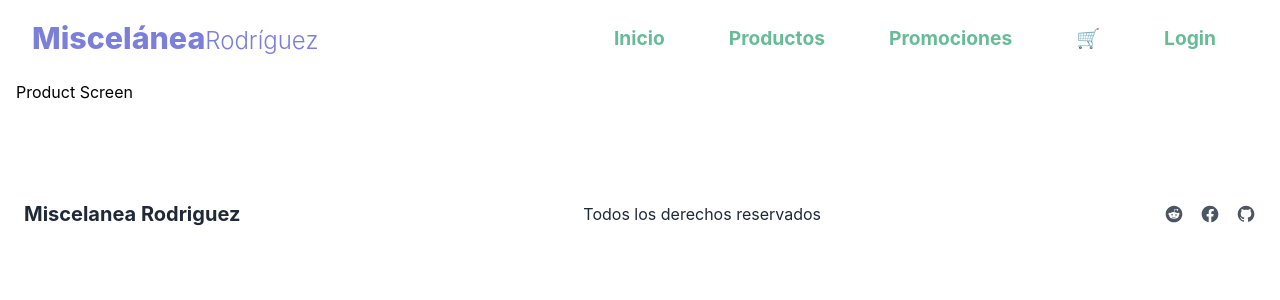
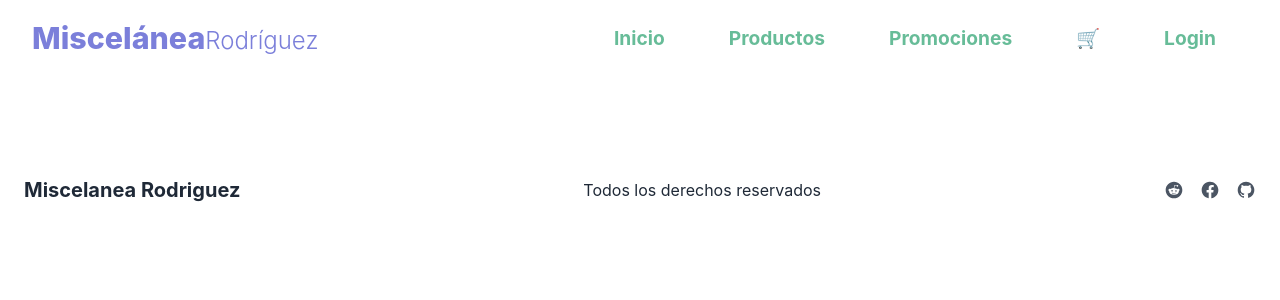
Before and after one commit to ArgeNH/miscelania-frontend, a React (Create React App) app: page /productos in a window 1280 px wide. Shown: the top 300 px of the page. Built offline with nearby package versions, Linux system fonts and the light colour scheme.

Commit message:
fix problem with Navbar

```diff
--- a/src/components/navbar/Nabvar.js
+++ b/src/components/navbar/Nabvar.js
@@ -8,6 +8,8 @@ export const Nabvar = () => {
 
     const [isOpen, setIsOpen] = useState(false);
 
+    const open = () => setIsOpen(!isOpen);
+
     /*     const handleLogout = () => {
             navigate('/login', {
                 replace: true
@@ -15,23 +17,25 @@ export const Nabvar = () => {
         } */
 
     return (
+        <>
             <Nav>
                 <Logo to='/'>
                     Miscelánea<span>Rodríguez</span>
                 </Logo>
-            <Hamburger onClick={() => setIsOpen(!isOpen)}>
+                <Hamburger onClick={open}>
                     <span />
                     <span />
                     <span />
                 </Hamburger>
                 <Menu isOpen={isOpen}>
-                <MenuLink to='/'>Inicio</MenuLink>
-                <MenuLink to='/productos'>Productos</MenuLink>
-                <MenuLink to='/promociones'>Promociones</MenuLink>
-                <MenuLink to='/compra'>🛒</MenuLink>
-                <MenuLink to='/login'>Login</MenuLink>
+                    <MenuLink to='/' onClick={open}>Inicio</MenuLink>
+                    <MenuLink to='/productos' onClick={open}>Productos</MenuLink>
+                    <MenuLink to='/promociones' onClick={open}>Promociones</MenuLink>
+                    <MenuLink to='/compra' onClick={open}>🛒</MenuLink>
+                    <MenuLink to='/login' >Login</MenuLink>
                 </Menu>
             </Nav>
+        </>
     )
 }
 
@@ -57,6 +61,7 @@ const Nav = styled.div`
     top: 0;
     left: 0;
     right: 0;
+    z-index: 2;
 `;
 
 const Logo = styled(Link)`
--- a/src/components/product/ProductScreen.js
+++ b/src/components/product/ProductScreen.js
@@ -3,8 +3,7 @@ import './product.css';
 
 export const ProductScreen = () => {
     return (
-        <div>
-            <h1>Product Screen</h1>
-        </div>
+        <>
+        </>
     )
 }
--- a/src/index.css
+++ b/src/index.css
@@ -1,12 +1,4 @@
 @tailwind base;
-@tailwind components;
-@tailwind utilities;
-@tailwind variants;
-
-:root {
-  --bg-primary: #333;
-}
-
 
 body {
   margin: 0;
@@ -17,3 +9,7 @@ body {
   -moz-osx-font-smoothing: grayscale;
   box-sizing: border-box;
 }
+
+@tailwind components;
+@tailwind utilities;
+@tailwind variants;
--- a/tailwind.config.js
+++ b/tailwind.config.js
@@ -1,6 +1,6 @@
 module.exports = {
   content: [
-    "./src/**/*.{js,jsx,ts,tsx}",
+    "./src/**/*.{js,jsx,ts,tsx}"
   ],
   theme: {
     extend: {},
```
Lines whose indentation alone changed are shown as unchanged.
